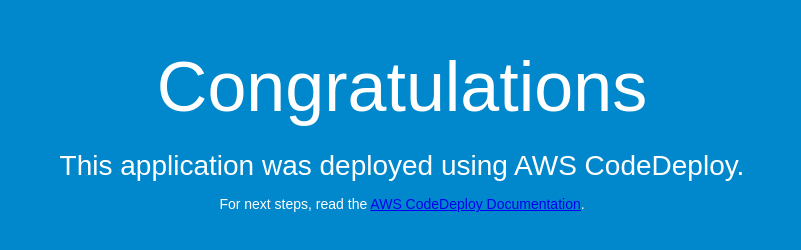
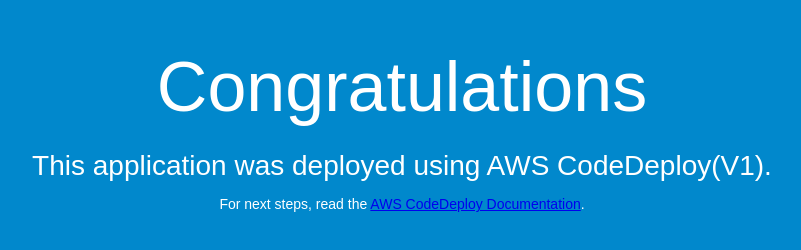
Before and after one commit to mahesharimalla/httpd-webapp, a plain HTML site: page index.html in a window 1280 px wide. Shown: the whole page, without its empty margins (238-1039 px from the left). Drawn offline with Linux system fonts and the light colour scheme.

Commit message:
V1 Updated  in index.html
Version added in index.html

```diff
--- a/index.html
+++ b/index.html
@@ -27,7 +27,7 @@
 <body>
   <div align="center">
     <h1>Congratulations</h1>
-    <h2>This application was deployed using AWS CodeDeploy.</h2>
+    <h2>This application was deployed using AWS CodeDeploy(V1).</h2>
     <p>For next steps, read the <a href="http://aws.amazon.com/documentation/codedeploy">AWS CodeDeploy Documentation</a>.</p>
   </div>
 </body>
```
